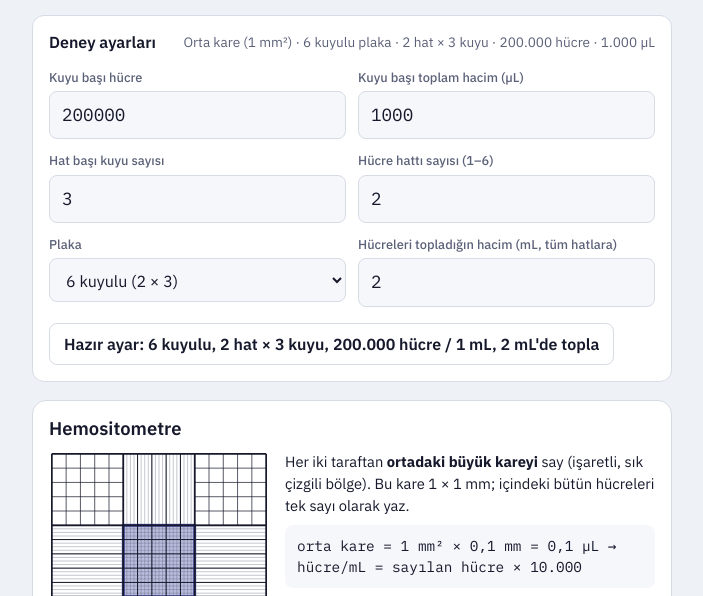
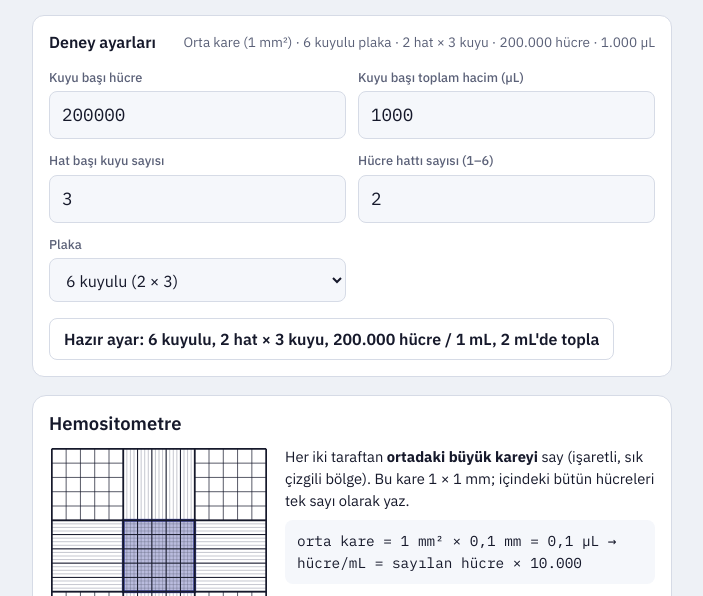
Before and after one commit to mehmethan1/hucre-ekim, a plain HTML site: page ekim.html in a window 1280 px wide. Both pictures are taken after a click on the button 619 px from the left and 547 px from the top of the page. Shown: the part 204-800 px from the top of the page, without its empty margins (288-991 px from the left). Drawn offline with Linux system fonts and the light colour scheme.

Commit message:
Ekim: ortak 'Hücreleri topladığın hacim (tüm hatlara)' alanı kaldırıldı
Co-Authored-By: Claude Opus 5.5 <noreply@anthropic.com>

```diff
--- a/ekim.html
+++ b/ekim.html
@@ -159,7 +159,6 @@ td:first-child{font-family:var(--sans);font-weight:600}
       <div class="field"><label for="s-plate">Plaka</label><select id="s-plate">
         <option value="6">6 kuyulu (2 × 3)</option><option value="12">12 kuyulu (3 × 4)</option><option value="24">24 kuyulu (4 × 6)</option><option value="48">48 kuyulu (6 × 8)</option><option value="96">96 kuyulu (8 × 12)</option>
       </select></div>
-      <div class="field"><label for="s-tube">Hücreleri topladığın hacim (mL, tüm hatlara)</label><input type="text" inputmode="decimal" id="s-tube" placeholder="kartlardan ayrı ayrı"></div>
     </div>
     <div class="actions" style="padding:0 16px 16px">
       <button type="button" id="presetBtn">Hazır ayar: 6 kuyulu, 2 hat × 3 kuyu, 200.000 hücre / 1 mL, 2 mL'de topla</button>
@@ -284,17 +283,13 @@ const nlEl=document.getElementById('s-nlines');nlEl.value=state.settings.nlines;
 nlEl.addEventListener('input',()=>{state.settings.nlines=nlEl.value;save();buildCards();update()});
 const plEl=document.getElementById('s-plate');plEl.value=state.settings.plate;
 plEl.addEventListener('change',()=>{state.settings.plate=plEl.value;save();update()});
-const tbEl=document.getElementById('s-tube');tbEl.value=state.settings.tube;
-tbEl.addEventListener('input',()=>{state.settings.tube=tbEl.value;
-  if(tbEl.value.trim()!==''){state.lines.forEach((l,i)=>{l.tube=tbEl.value;l.shown=false;const t=document.getElementById('t'+i);if(t)t.value=tbEl.value})}
-  save();update()});
 document.getElementById('presetBtn').addEventListener('click',()=>{
   Object.assign(state.settings,{plate:'6',nlines:'2',wells:'3',cells:'200000',vol:'1000',tube:'2'});
   if(state.lines[0].name==='CCLP')state.lines[0].name='HuCCT-1';
   if(state.lines[1].name==='R-CCLP')state.lines[1].name='HuCCT-1-R';
   state.lines.forEach(l=>{l.tube='2';l.shown=false});
   for(const k in S)document.getElementById(S[k]).value=state.settings[k];
-  nlEl.value='2';plEl.value='6';tbEl.value='2';
+  nlEl.value='2';plEl.value='6';
   save();buildCards();drawHemo();update();
 });
 function settings(){return{cells:parse(state.settings.cells),vol:parseDec(state.settings.vol),wells:parse(state.settings.wells),extra:0}}
@@ -338,7 +333,7 @@ function methodUI(){
   document.getElementById('methodText').textContent=vLine+'\n'+sus;
   document.getElementById('methodText').style.whiteSpace='pre-wrap';
   const minC=st.cells/st.vol*1000;
-  const tube=parseDec(state.settings.tube)||parseDec(state.lines[0].tube);
+  const tube=parseDec(state.lines[0].tube);
   const minV=lab?(tube>0?st.cells/(st.vol/1000*h.F*df*tube):NaN):minC/(h.F*df);
   document.getElementById('minText').textContent=lab
     ?(Number.isFinite(minV)?`Lab formülüyle ${fmt(st.cells)} hücre ${fmt(st.vol)} µL'ye sığsın diye, ${fmt(tube,1)} mL'de toplayınca ${vName()} en az ${fmt(minV,1)} olmalı. Altındaysa santrifüjleyip daha az mediumda topla.`:'Toplama hacmini girince en düşük sayım değeri burada çıkar.')
```
